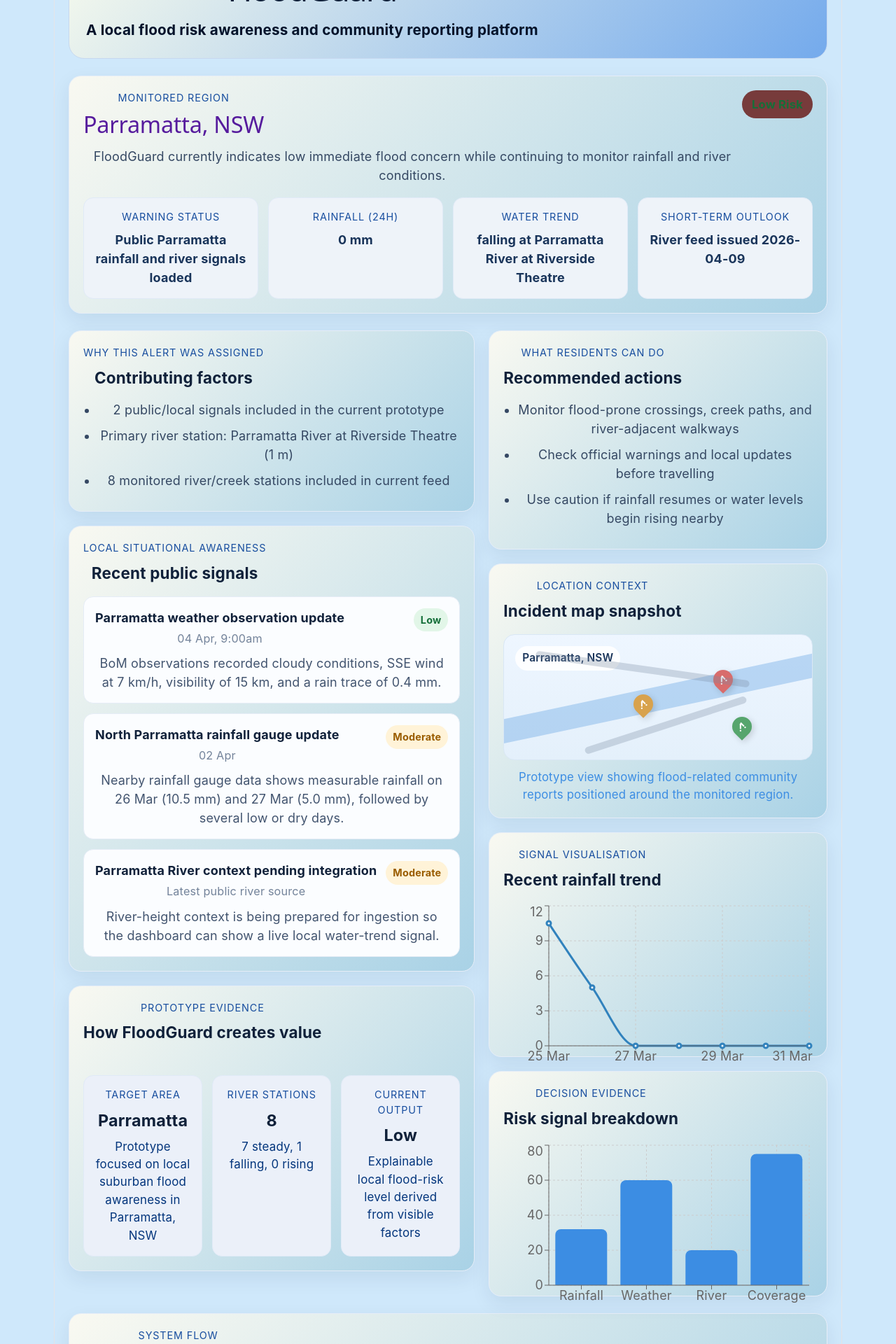
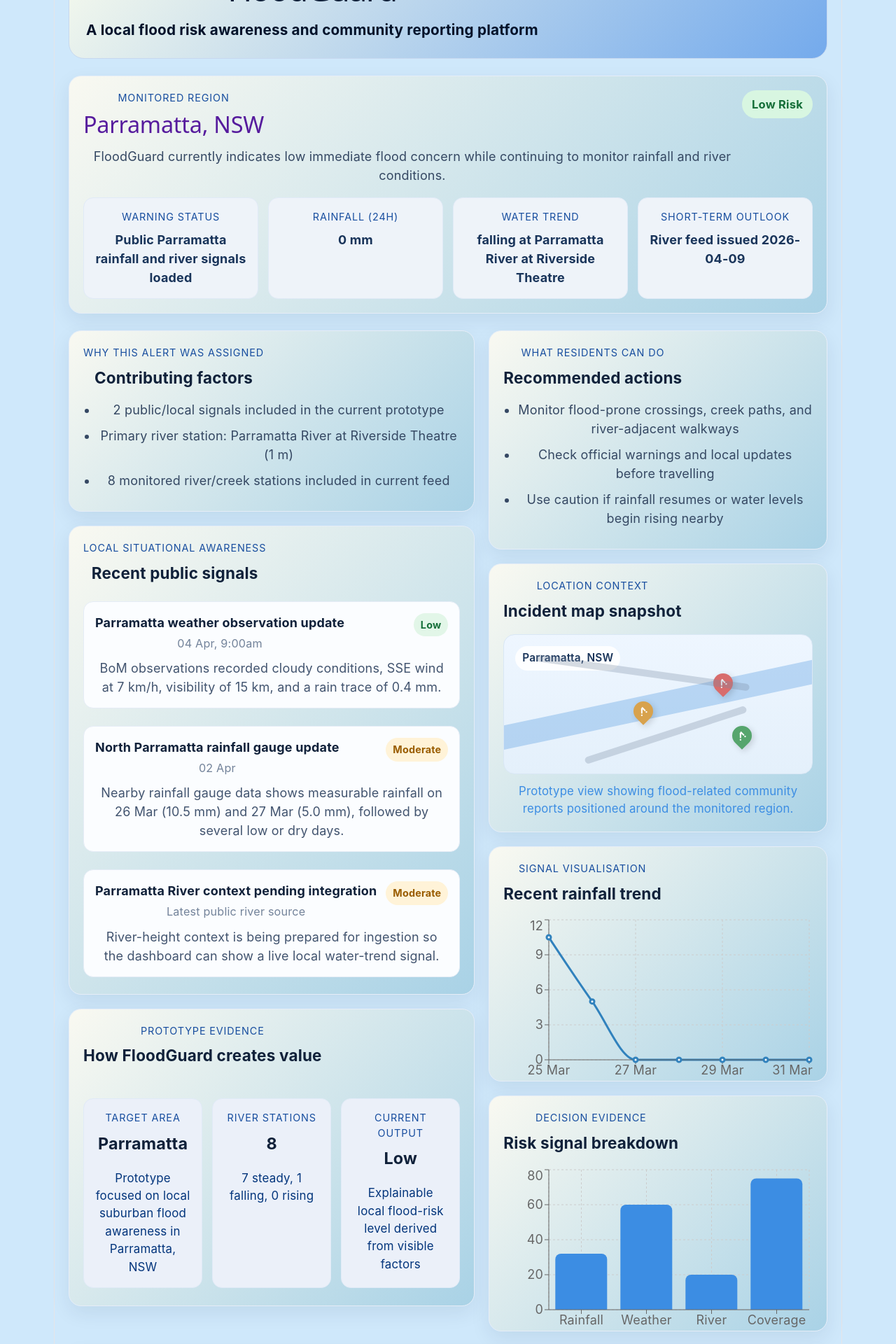
Before and after one commit to HaleyyT/FloodGuard, a React (Vite) app in the folder floodguard-frontend/: page / in a window 1280 px wide. Shown: the part 140-2060 px from the top of the page at 70% size. Built offline with nearby package versions, Linux system fonts and the light colour scheme.

Commit message:
Refine UI layout

```diff
--- a/floodguard-frontend/src/App.css
+++ b/floodguard-frontend/src/App.css
@@ -130,7 +130,7 @@
 }
 
 .risk-pill.low {
-  background: #773b3b;
+  background: #d8f6e1;
   color: #156f39;
 }
 
@@ -194,10 +194,12 @@
 }
 
 .report-card {
+  margin-top: 7px;
   border: 1px solid #e5ecf6;
   border-radius: 14px;
   padding: 16px;
   background: #fbfdff;
+  margin-bottom: 4px;
 }
 
 .report-top {
@@ -226,6 +228,7 @@
 }
 
 .severity {
+
   border-radius: 999px;
   padding: 6px 10px;
   font-size: 0.8rem;
@@ -263,6 +266,7 @@
   border: 1px solid #e0eaf7;
   border-radius: 14px;
   padding: 16px;
+  margin-bottom: 5px;
 }
 
 .evidence-card h3 {
@@ -272,6 +276,7 @@
 }
 
 .evidence-note {
+  margin-top: 20px;
   color: #03357c;
   margin-bottom: 0;
   font-size: 0.94rem;
@@ -368,14 +373,14 @@
 
 .chart-box {
   width: 100%;
-  height: 200px;
+  height: 215px;
   margin-top: 8px;
 }
 
 
 .map-panel {
   position: relative;
-  height: 180px;
+  height: 200px;
   border-radius: 16px;
   background: linear-gradient(180deg, #eef6ff, #e4f0fb);
   border: 1px solid #d9e7f5;
```
